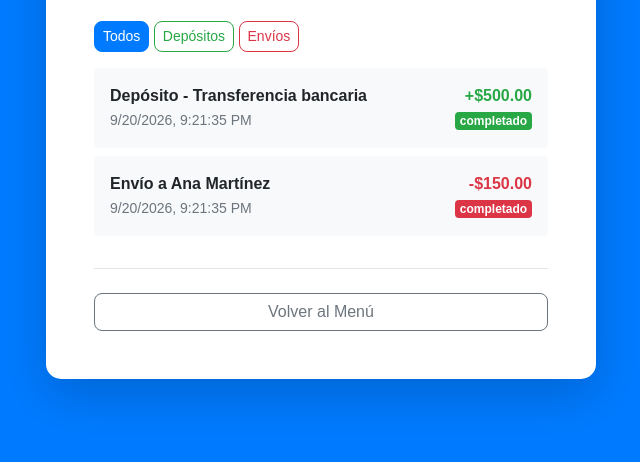
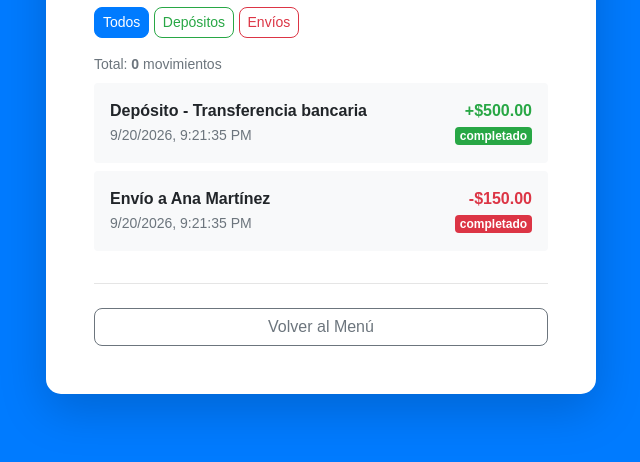
Before and after one commit to Rodrigo-Alfaro-D/alke-wallet, a plain HTML site: page transactions.html in a window 1280 px wide. Shown: the part 314-776 px from the top of the page, without its empty margins (319-959 px from the left). Drawn offline with nearby package versions, Linux system fonts and the light colour scheme; sample sign-in values are in the browser's storage.

Commit message:
feat(transaction): agrega contador de movimientos
Added a total movements counter to the transactions section.

```diff
--- a/transactions.html
+++ b/transactions.html
@@ -26,6 +26,11 @@
                     <button class="btn btn-outline-danger btn-sm filter-btn" data-filter="send">Envíos</button>
                 </div>
 
+                <!-- Contador de movimientos -->
+                    <p class="text-muted small mb-2">
+                        Total: <span id="totalMovimientos" class="font-weight-bold">0</span> movimientos
+                    </p>
+
                 <!-- Lista de movimientos -->
                 <div id="transactionsList" style="max-height: 300px; overflow-y: auto;"></div>
 
```
